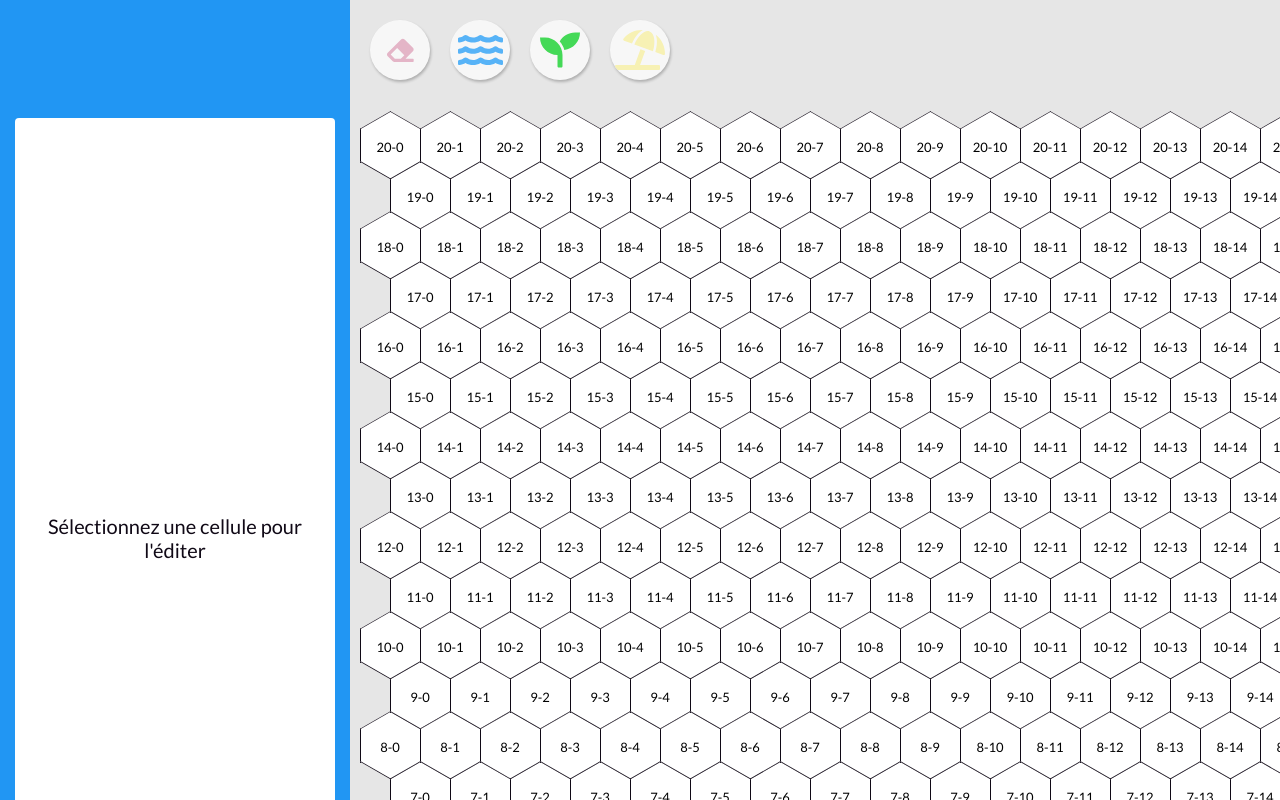
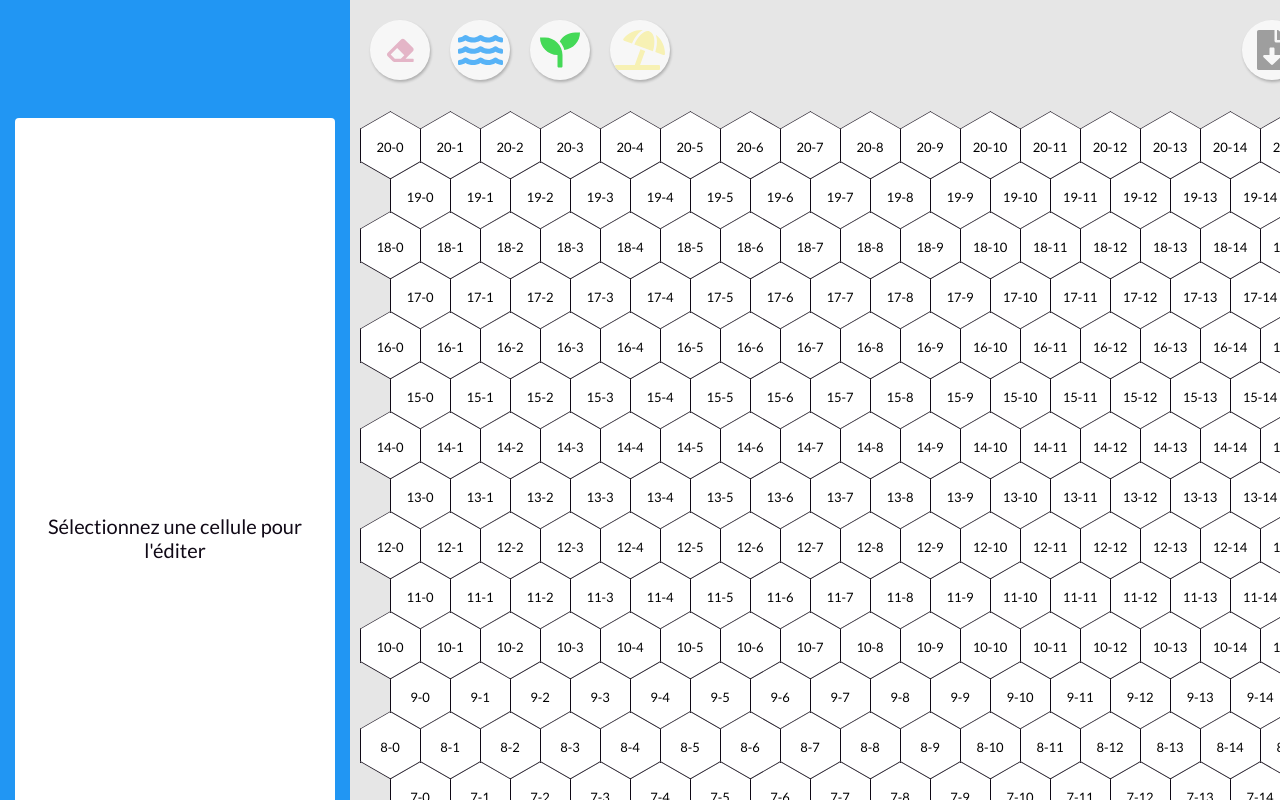
Before and after one commit to jmn69/web-map-editor, a React (Create React App) app: page / in a window 1280 px wide. Shown: the top 800 px of the page. Built offline with nearby package versions, Linux system fonts and the light colour scheme.

Commit message:
download and upload json file

```diff
--- a/package.json
+++ b/package.json
@@ -13,6 +13,7 @@
     "react-scripts": "3.2.0",
     "react-scroll": "^1.7.15",
     "react-select": "^3.0.8",
+    "react-toastify": "^5.5.0",
     "react-tooltip": "^3.11.2",
     "styled-components": "^4.4.1"
   },
--- a/src/App.js
+++ b/src/App.js
@@ -1,14 +1,24 @@
 import React, { useState, useEffect } from 'react';
 import { library } from '@fortawesome/fontawesome-svg-core';
+import { ToastContainer } from 'react-toastify';
 import {
   faCircleNotch,
   faWater,
   faEraser,
   faSeedling,
   faUmbrellaBeach,
+  faFileDownload,
+  faFileUpload,
 } from '@fortawesome/free-solid-svg-icons';
+import 'react-toastify/dist/ReactToastify.css';
 
-import { VERTICAL_SPACE, HORIZONTAL_SPACE, WIDTH } from 'common/constants';
+import {
+  VERTICAL_SPACE,
+  HORIZONTAL_SPACE,
+  WIDTH,
+  COLUMNS,
+  ROWS,
+} from 'common/constants';
 
 import {
   Container,
@@ -23,7 +33,15 @@ import Editor from './Editor';
 import Toolbar from './Toolbar';
 import Hexagone from './Hexagone';
 
-library.add(faCircleNotch, faWater, faEraser, faSeedling, faUmbrellaBeach);
+library.add(
+  faCircleNotch,
+  faWater,
+  faEraser,
+  faSeedling,
+  faUmbrellaBeach,
+  faFileDownload,
+  faFileUpload
+);
 
 const initialMap = { cells: [] };
 
@@ -34,6 +52,8 @@ const actionTofieldType = {
   '3': '2', // Water
   null: null, // No action
 };
+
+const numberOfCells = COLUMNS * ROWS;
 
 export default () => {
   const [map, setMap] = useState(initialMap);
@@ -123,12 +143,30 @@ export default () => {
     }
   };
 
+  const handleDownloadClick = () => {
+    const jsonMap = JSON.stringify(map);
+    const dataStr = `data:text/json;charset=utf-8,${encodeURIComponent(
+      jsonMap
+    )}`;
+    const downloadAnchorNode = document.createElement('a');
+    downloadAnchorNode.setAttribute('href', dataStr);
+    downloadAnchorNode.setAttribute('download', 'map.json');
+    document.body.appendChild(downloadAnchorNode); // required for firefox
+    downloadAnchorNode.click();
+    downloadAnchorNode.remove();
+  };
+
+  const handleUploadClick = event => {
+    const map = JSON.parse(event.target.result);
+    setMap(map);
+  };
+
   const hexes = [];
 
   let lastHorizontalSpace = 0;
-  for (let row = 0; row < 17; row++) {
+  for (let row = 0; row < ROWS; row++) {
     let lastVerticalSpace = 20;
-    for (let column = 0; column < 21; column++) {
+    for (let column = 0; column < COLUMNS; column++) {
       const foundCellInMap = map.cells.find(
         cell => cell.column === column && cell.row === row
       );
@@ -164,6 +202,7 @@ export default () => {
 
   return (
     <Container>
+      <ToastContainer autoClose={8000} style={{ zIndex: 30000 }} />
       <AppContainer>
         <EditorContainer>
           <Editor
@@ -176,6 +215,9 @@ export default () => {
           <MapInnerContainer>
             <ToolbarWrapper>
               <Toolbar
+                onDownloadClick={handleDownloadClick}
+                onUploadClick={handleUploadClick}
+                isDownloadEnabled={numberOfCells === map.cells.length}
                 onActionClick={handleActionClick}
                 currentAction={currentAction}
               />
--- a/src/App.s.js
+++ b/src/App.s.js
@@ -50,6 +50,7 @@ export const ContentWrapper = styled.div`
   text-align: center;
   width: 60px;
   cursor: pointer;
+  user-select: none;
 `;
 
 export const ToolbarWrapper = styled.div`
--- a/src/Toolbar.js
+++ b/src/Toolbar.js
@@ -2,15 +2,34 @@ import React from 'react';
 import T from 'prop-types';
 import { FontAwesomeIcon } from '@fortawesome/react-fontawesome';
 import ReactTooltip from 'react-tooltip';
+import { toast } from 'react-toastify';
 
 import Circle from 'common/components/Circle';
 import { ToolbarActionEnum } from 'common/constants';
 
-import { Container, CircleWrapper } from './Toolbar.s';
+import { Container, CircleWrapper, ButtonContainer } from './Toolbar.s';
 
-const Toolbar = ({ onActionClick, currentAction }) => {
+const Toolbar = ({
+  onActionClick,
+  currentAction,
+  onDownloadClick,
+  isDownloadEnabled,
+  onUploadClick,
+}) => {
+  const handleDownloadClick = () => {
+    if (isDownloadEnabled) {
+      onDownloadClick();
+    }
+ else {
+      toast.warn(
+        'Veuillez remplir toutes les cellules avec un paysage pour télécharger le fichier json'
+      );
+    }
+  };
+
   return (
     <Container>
+      <ButtonContainer>
         <CircleWrapper>
           <Circle
             onClick={() => onActionClick(ToolbarActionEnum.eraser)}
@@ -55,6 +74,44 @@ const Toolbar = ({ onActionClick, currentAction }) => {
             <FontAwesomeIcon size='2x' color='#FFF6A0' icon='umbrella-beach' />
           </Circle>
         </CircleWrapper>
+      </ButtonContainer>
+      <ButtonContainer>
+        <CircleWrapper>
+          <Circle
+            onClick={handleDownloadClick}
+            data-tip
+            data-for='download'
+            bg='white'
+            disableBorder
+            isHover={isDownloadEnabled}
+          >
+            <FontAwesomeIcon size='2x' color='gray' icon='file-download' />
+          </Circle>
+        </CircleWrapper>
+        <CircleWrapper>
+          <Circle
+            onClick={() => document.getElementById('file').click()}
+            data-tip
+            data-for='upload'
+            bg='white'
+            disableBorder
+            isHover
+          >
+            <FontAwesomeIcon size='2x' color='gray' icon='file-upload' />
+          </Circle>
+        </CircleWrapper>
+        <input
+          accept='application/JSON'
+          type='file'
+          id='file'
+          style={{ display: 'none' }}
+          onChange={event => {
+            const reader = new FileReader();
+            reader.onload = onUploadClick;
+            reader.readAsText(event.target.files[0]);
+          }}
+        />
+      </ButtonContainer>
       <ReactTooltip
         className='menuTooltip'
         id='eraser'
@@ -91,6 +148,24 @@ const Toolbar = ({ onActionClick, currentAction }) => {
       >
         Désert
       </ReactTooltip>
+      <ReactTooltip
+        className='menuTooltip'
+        id='download'
+        place='bottom'
+        type='dark'
+        effect='solid'
+      >
+        Téléchargement du fichier json
+      </ReactTooltip>
+      <ReactTooltip
+        className='menuTooltip'
+        id='upload'
+        place='bottom'
+        type='dark'
+        effect='solid'
+      >
+        Chargement du fichier json
+      </ReactTooltip>
     </Container>
   );
 };
@@ -98,6 +173,8 @@ const Toolbar = ({ onActionClick, currentAction }) => {
 Toolbar.propTypes = {
   onActionClick: T.func.isRequired,
   currentAction: T.number,
+  onDownloadClick: T.func.isRequired,
+  isDownloadEnabled: T.bool.isRequired,
 };
 
 Toolbar.defaultProps = {
--- a/src/Toolbar.s.js
+++ b/src/Toolbar.s.js
@@ -5,8 +5,13 @@ export const Container = styled.div`
   height: 80px;
   padding: 0 20px;
   align-items: center;
+  justify-content: space-between;
 `;
 
 export const CircleWrapper = styled.div`
   margin-right: 20px;
 `;
+
+export const ButtonContainer = styled.div`
+  display: flex;
+`;
--- a/src/common/components/Circle.js
+++ b/src/common/components/Circle.js
@@ -18,7 +18,9 @@ export default styled.div`
   opacity: ${props => (props.isHover ? '1' : '0.7')};
 
   border: ${props =>
-    props.isHover ? `2px solid ${props.theme.colors.accentLight}` : 'none'};
+    props.isHover && !props.disableBorder
+      ? `2px solid ${props.theme.colors.accentLight}`
+      : 'none'};
 
   &:hover {
     border: 3px solid ${props => props.theme.colors.accentLight};
--- a/src/common/constants.js
+++ b/src/common/constants.js
@@ -3,8 +3,12 @@ export const ToolbarActionEnum = Object.freeze({
   plain: 1,
   sand: 2,
   water: 3,
+  download: 4,
+  upload: 5,
 });
 
 export const VERTICAL_SPACE = 50;
 export const HORIZONTAL_SPACE = 40;
 export const WIDTH = 60;
+export const COLUMNS = 21;
+export const ROWS = 17;
```
Lines whose indentation alone changed are shown as unchanged.
